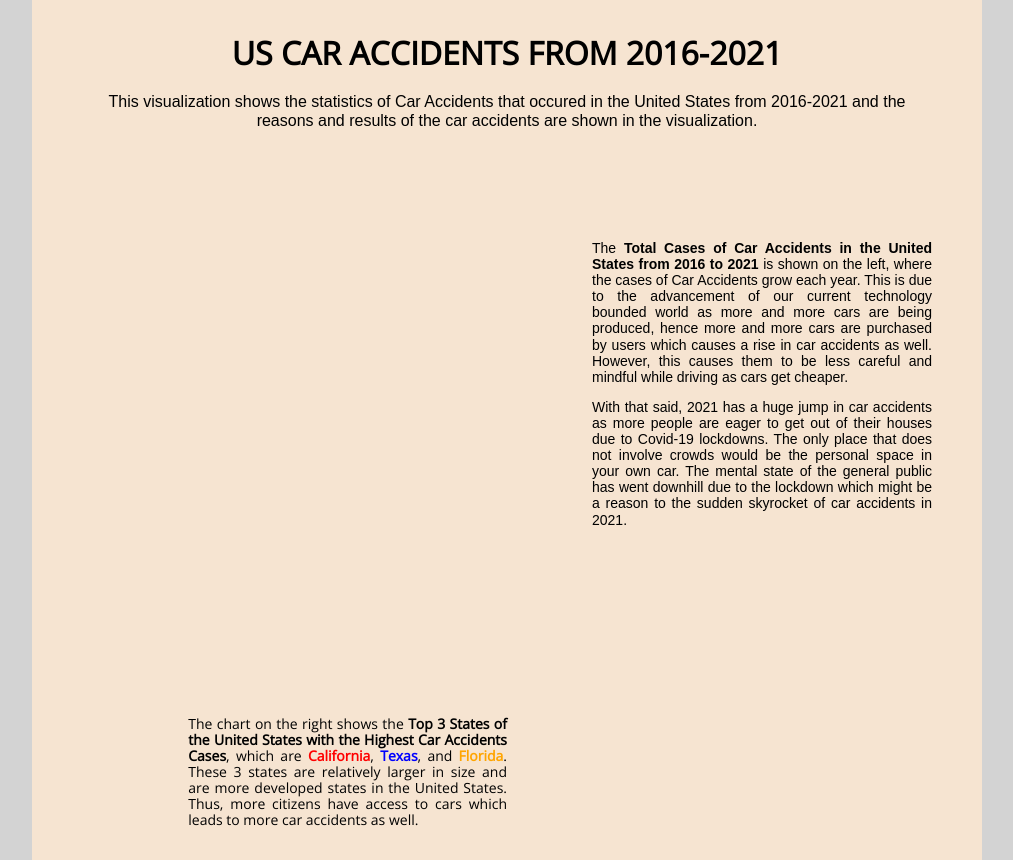
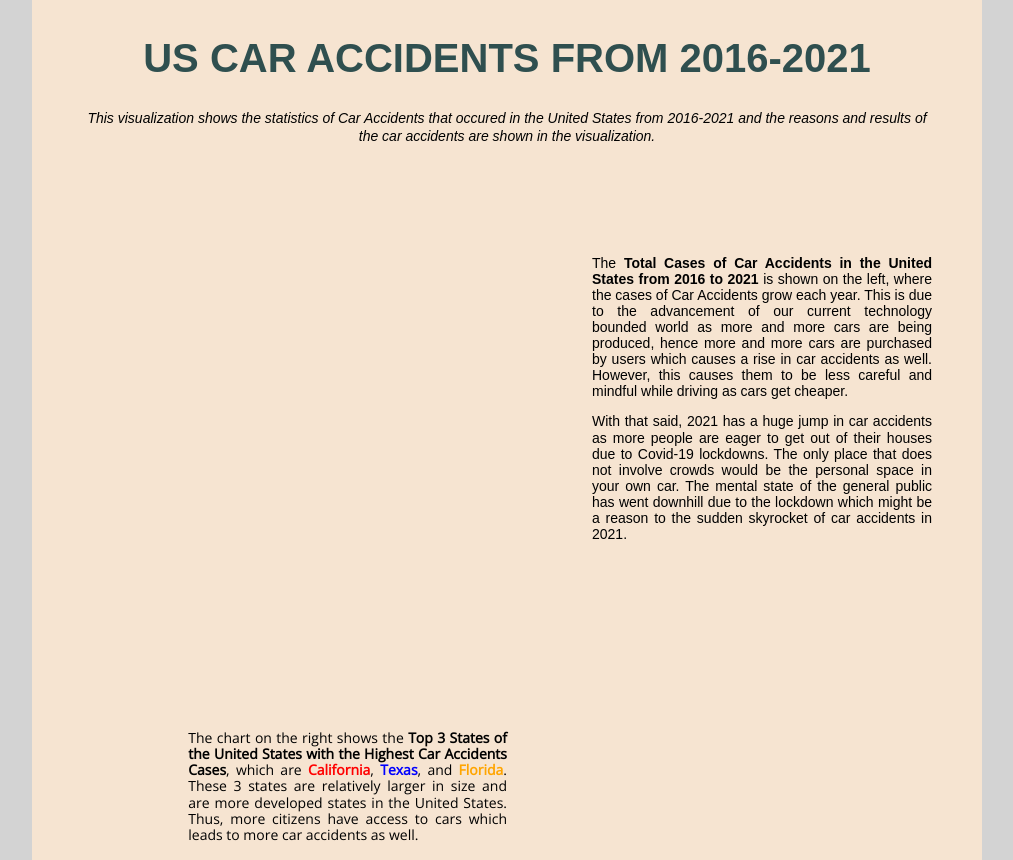
Before and after one commit to chienming12/fit3179, a plain HTML site: page index.html in a window 1280 px wide. Shown: the top 860 px of the page, without its empty margins (133-1146 px from the left). Drawn offline with nearby package versions, Linux system fonts and the light colour scheme; a script that the page names is missing.

Commit message:
changed title typeface

```diff
--- a/index.html
+++ b/index.html
@@ -28,11 +28,13 @@
     <div class="page">
 
         <div>
-            <h1 style="text-align:center;"> US CAR ACCIDENTS FROM 2016-2021 </h1>
+            <h1 style="text-align:center; font-size: 40px; font-family:fantasy; color: darkslategray;"> US CAR ACCIDENTS FROM 2016-2021 </h1>
         </div>
 
         <div>
-            <p style="text-align: center; font-family:sans-serif;">This visualization shows the statistics of Car Accidents that occured in the United States from 2016-2021 and the reasons and results of the car accidents are shown in the visualization.</p>
+            <p style="text-align: center;">
+                <i style="font-family:sans-serif; font-size: 14px;">This visualization shows the statistics of Car Accidents that occured in the United States from 2016-2021 and the reasons and results of the car accidents are shown in the visualization.</i>
+            </p>
         </div>
 
         <div class="space"></div>
```
